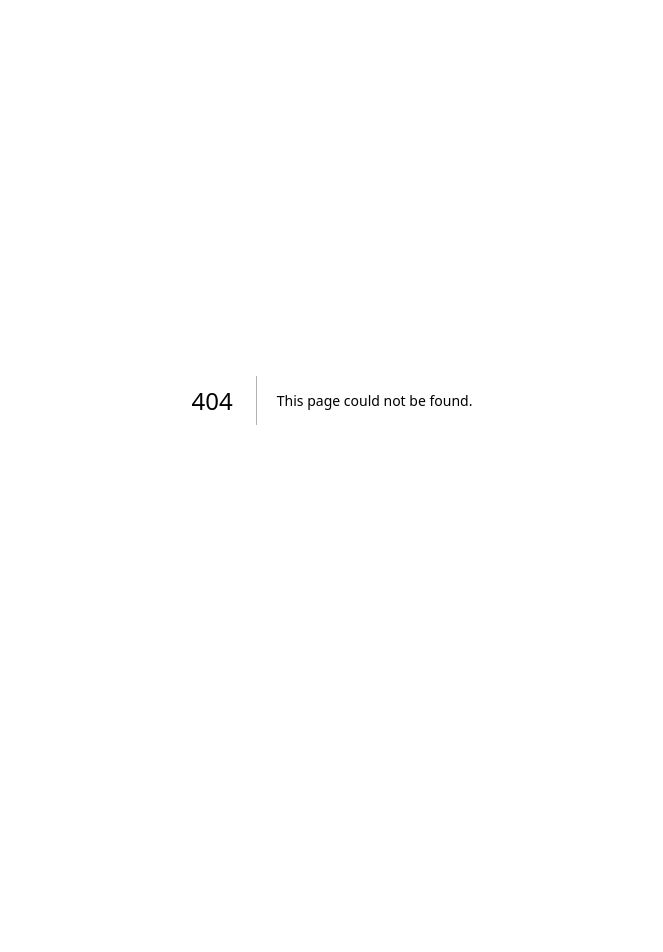
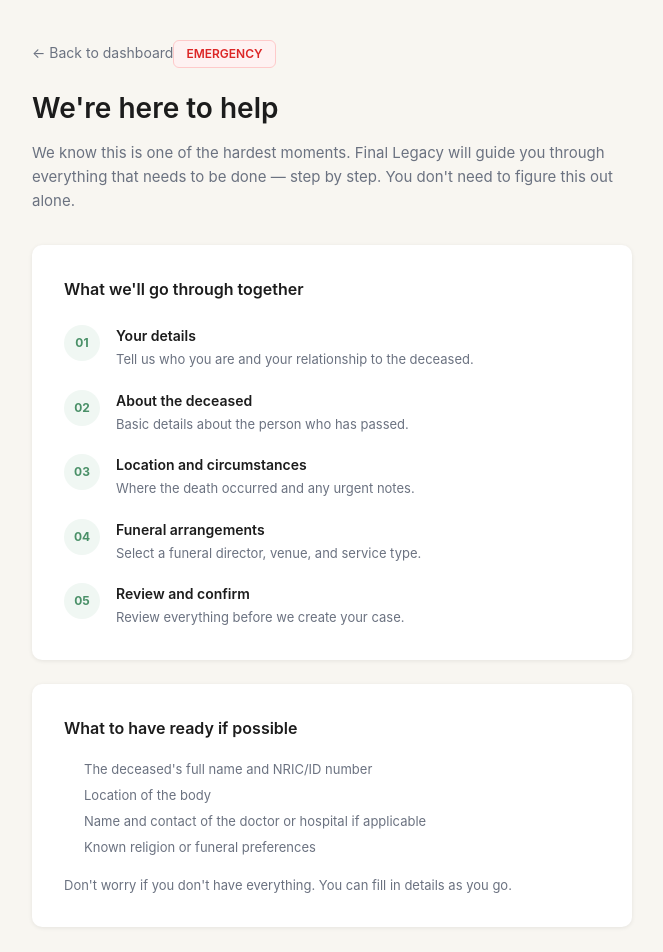
Before and after one commit to ashleyangeliquemoss/final-legacy, a Next.js app: page /gate/1 in a window 1280 px wide. Before the commit this address had no page. Shown: the top 952 px of the page, without its empty margins (308-971 px from the left). Before the commit the page ends 800 px from the top, so only its background shows below. Built offline with nearby package versions, Linux system fonts and the light colour scheme.

Commit message:
feat: Gate 1 overview page

```diff
--- /dev/null
+++ b/src/app/gate/1/page.tsx
@@ -0,0 +1,104 @@
+'use client'
+
+import { useRouter } from 'next/navigation'
+
+export const runtime = 'edge'
+
+export default function Gate1OverviewPage() {
+  const router = useRouter()
+
+  const steps = [
+    {
+      number: '01',
+      title: 'Your details',
+      description: 'Tell us who you are and your relationship to the deceased.',
+    },
+    {
+      number: '02',
+      title: 'About the deceased',
+      description: 'Basic details about the person who has passed.',
+    },
+    {
+      number: '03',
+      title: 'Location and circumstances',
+      description: 'Where the death occurred and any urgent notes.',
+    },
+    {
+      number: '04',
+      title: 'Funeral arrangements',
+      description: 'Select a funeral director, venue, and service type.',
+    },
+    {
+      number: '05',
+      title: 'Review and confirm',
+      description: 'Review everything before we create your case.',
+    },
+  ]
+
+  return (
+    <div style={{ minHeight: '100vh', backgroundColor: '#f8f6f1', padding: '40px 16px' }}>
+      <div style={{ maxWidth: '600px', margin: '0 auto' }}>
+
+        {/* Header */}
+        <div style={{ marginBottom: '32px' }}>
+          <button
+            onClick={() => router.push('/dashboard')}
+            style={{ background: 'none', border: 'none', color: '#6b7280', fontSize: '14px', cursor: 'pointer', padding: 0, marginBottom: '24px' }}
+          >
+            ← Back to dashboard
+          </button>
+          <div style={{ display: 'inline-block', backgroundColor: '#fef2f2', border: '1px solid #fecaca', borderRadius: '6px', padding: '4px 12px', fontSize: '12px', fontWeight: '600', color: '#dc2626', marginBottom: '16px' }}>
+            EMERGENCY
+          </div>
+          <h1 style={{ fontSize: '28px', fontWeight: '600', color: '#1c1c1c', margin: '0 0 12px 0' }}>
+            We're here to help
+          </h1>
+          <p style={{ fontSize: '15px', color: '#6b7280', lineHeight: '1.6', margin: 0 }}>
+            We know this is one of the hardest moments. Final Legacy will guide you through everything that needs to be done — step by step. You don't need to figure this out alone.
+          </p>
+        </div>
+
+        {/* Process overview */}
+        <div style={{ backgroundColor: '#ffffff', borderRadius: '10px', boxShadow: '0 1px 4px rgba(0,0,0,0.08)', padding: '32px', marginBottom: '24px' }}>
+          <h2 style={{ fontSize: '16px', fontWeight: '600', color: '#1c1c1c', margin: '0 0 24px 0' }}>What we'll go through together</h2>
+          <div style={{ display: 'flex', flexDirection: 'column', gap: '20px' }}>
+            {steps.map((step, index) => (
+              <div key={index} style={{ display: 'flex', gap: '16px', alignItems: 'flex-start' }}>
+                <div style={{ minWidth: '36px', height: '36px', borderRadius: '50%', backgroundColor: '#f0f7f3', display: 'flex', alignItems: 'center', justifyContent: 'center', fontSize: '12px', fontWeight: '700', color: '#4a9068' }}>
+                  {step.number}
+                </div>
+                <div>
+                  <p style={{ margin: '0 0 4px 0', fontSize: '14px', fontWeight: '600', color: '#1c1c1c' }}>{step.title}</p>
+                  <p style={{ margin: 0, fontSize: '13px', color: '#6b7280', lineHeight: '1.5' }}>{step.description}</p>
+                </div>
+              </div>
+            ))}
+          </div>
+        </div>
+
+        {/* What to have ready */}
+        <div style={{ backgroundColor: '#ffffff', borderRadius: '10px', boxShadow: '0 1px 4px rgba(0,0,0,0.08)', padding: '32px', marginBottom: '32px' }}>
+          <h2 style={{ fontSize: '16px', fontWeight: '600', color: '#1c1c1c', margin: '0 0 16px 0' }}>What to have ready if possible</h2>
+          <ul style={{ margin: 0, padding: '0 0 0 20px', color: '#6b7280', fontSize: '13px', lineHeight: '2' }}>
+            <li>The deceased's full name and NRIC/ID number</li>
+            <li>Location of the body</li>
+            <li>Name and contact of the doctor or hospital if applicable</li>
+            <li>Known religion or funeral preferences</li>
+          </ul>
+          <p style={{ margin: '16px 0 0 0', fontSize: '13px', color: '#6b7280' }}>
+            Don't worry if you don't have everything. You can fill in details as you go.
+          </p>
+        </div>
+
+        {/* CTA */}
+        <button
+          onClick={() => router.push('/gate/1/reporter')}
+          style={{ width: '100%', backgroundColor: '#4a9068', color: '#ffffff', border: 'none', borderRadius: '8px', padding: '16px', fontSize: '16px', fontWeight: '600', cursor: 'pointer' }}
+        >
+          Begin
+        </button>
+
+      </div>
+    </div>
+  )
+}
```
